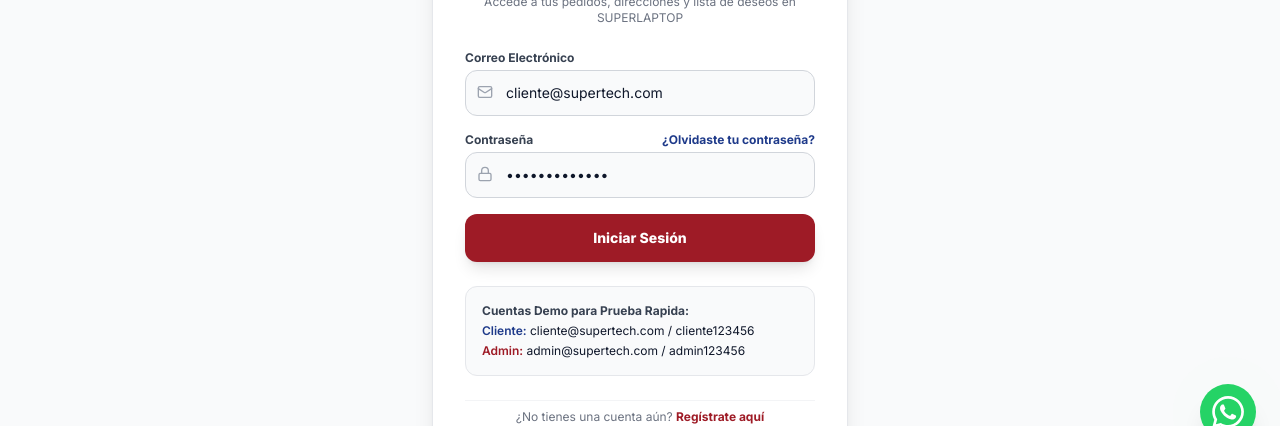
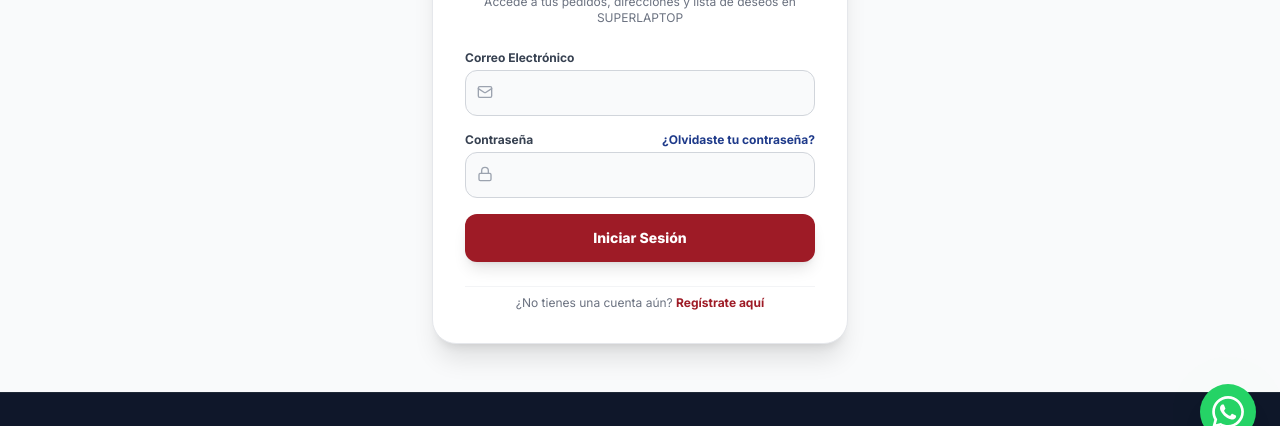
Before and after one commit to nohaxjustdam5060/super-web, a React (Vite) app in the folder frontend/: page /login in a window 1280 px wide. Shown: the part 336-762 px from the top of the page. Built offline with nearby package versions, Linux system fonts and the light colour scheme; no server answers.

Commit message:
quitar cuentas demo

```diff
--- a/frontend/src/pages/Login.jsx
+++ b/frontend/src/pages/Login.jsx
@@ -4,8 +4,8 @@
 import { useAuthStore } from '../store/useAuthStore';
 
 export default function Login() {
-  const [email, setEmail] = useState('cliente@supertech.com');
-  const [password, setPassword] = useState('cliente123456');
+  const [email, setEmail] = useState('');
+  const [password, setPassword] = useState('');
   const [errorMsg, setErrorMsg] = useState('');
   const login = useAuthStore((state) => state.login);
   const loading = useAuthStore((state) => state.loading);
@@ -90,11 +90,6 @@
           </button>
         </form>
 
-        <div className="bg-gray-50 p-4 rounded-xl text-xs space-y-1 border border-gray-200">
-          <p className="font-bold text-gray-700">Cuentas Demo para Prueba Rapida:</p>
-          <p><span className="text-brand-blue font-semibold">Cliente:</span> cliente@supertech.com / cliente123456</p>
-          <p><span className="text-brand-red font-semibold">Admin:</span> admin@supertech.com / admin123456</p>
-        </div>
 
         <div className="text-center text-xs text-gray-500 pt-2 border-t border-gray-100">
           ¿No tienes una cuenta aún?{' '}
```
